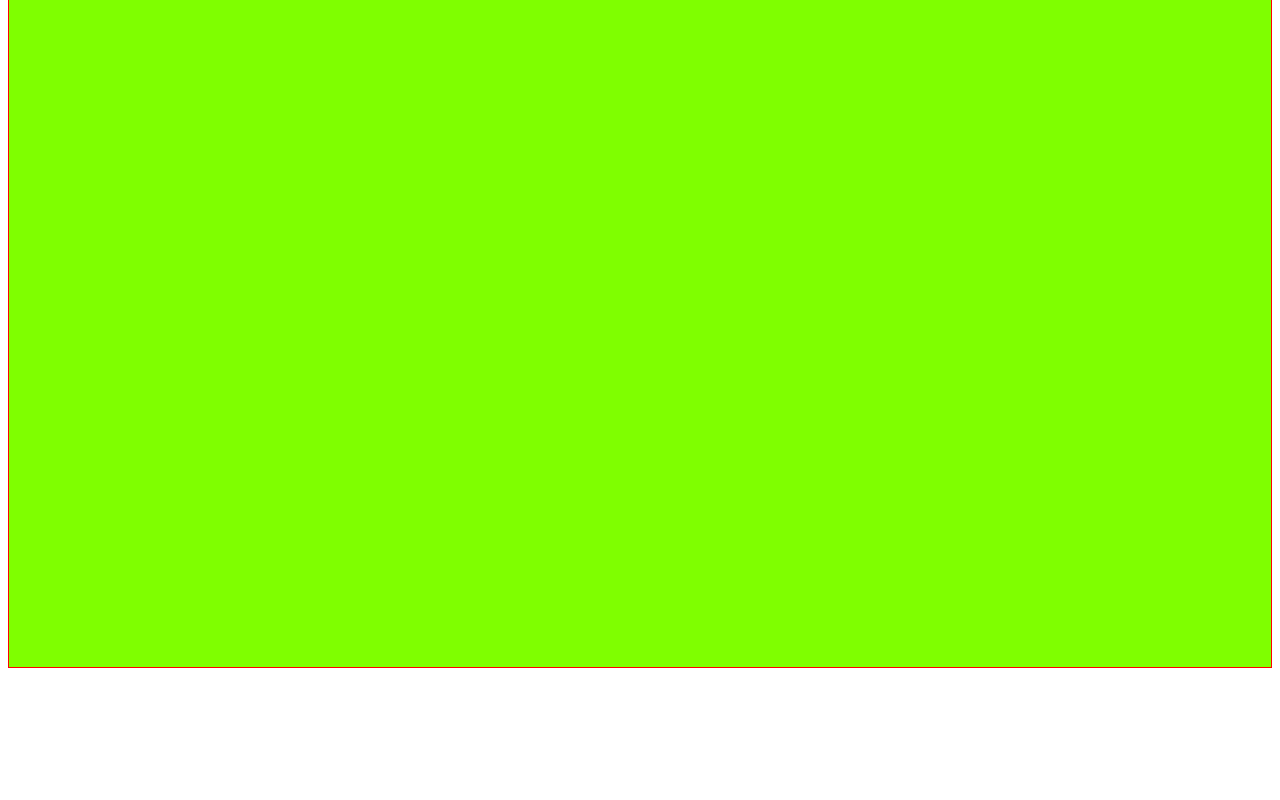
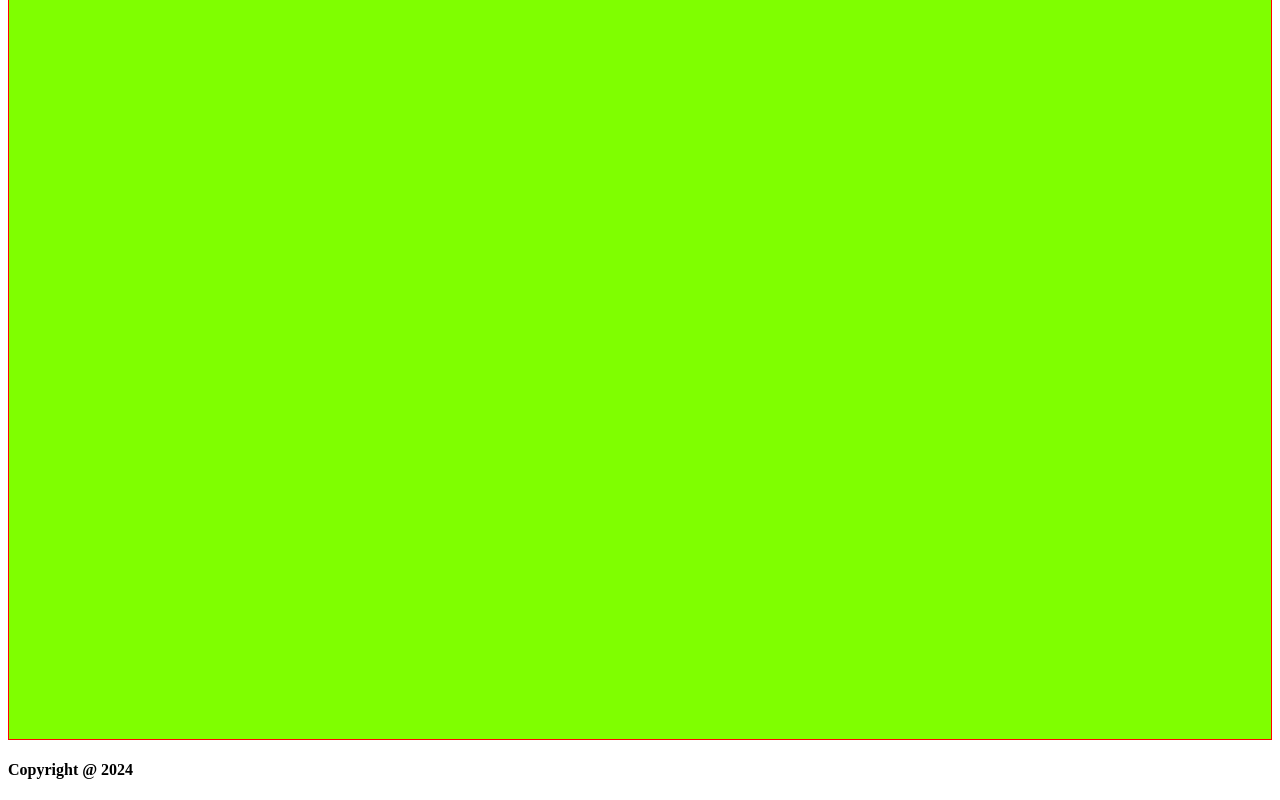
Before and after one commit to Ujjawal2040/FSDAIMLB2040, a plain HTML site: page index.htm in a window 1280 px wide. Shown: the part 542-1342 px from the top of the page. Before the commit the page ends 1218 px from the top, so only its background shows below. Drawn offline with Linux system fonts and the light colour scheme.

Commit message:
added header and footer

```diff
--- a/index.htm
+++ b/index.htm
@@ -8,6 +8,8 @@
      <link href="index.css" rel="stylesheet">
 </head>
 <body>
+    <header>
+        <h1>Electronics</h1>
     <div class="box">
         <div class="box1">
             <div class="box11">
@@ -46,5 +48,10 @@
         <div class="box4">Box4</div>
 
     </div>
+    <footer>
+    <h4>Copyright @ 2024</h4>
+</footer>
 </body>
+
+
 </html>
```
